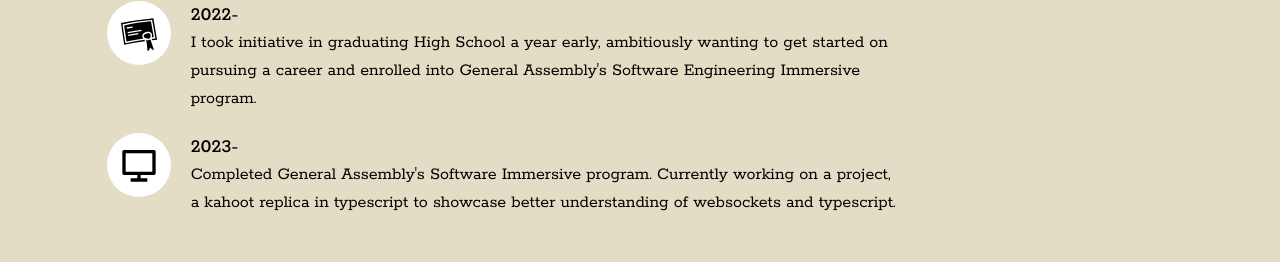
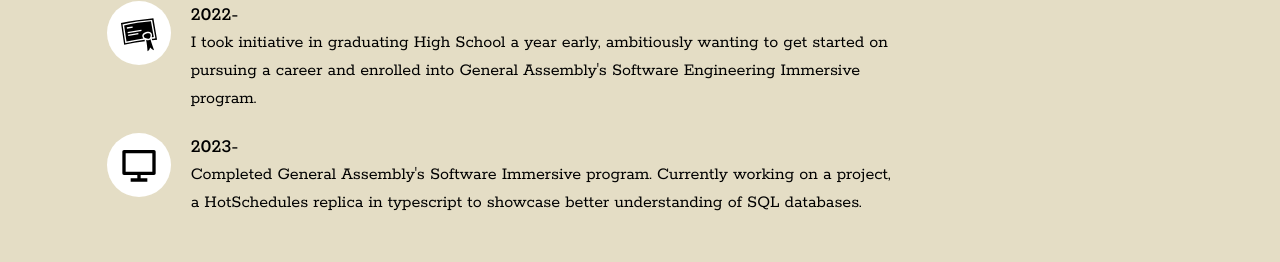
Before and after one commit to robertoooc/Roberto-Contreras-portfolio, a Next.js app: page / in a window 1280 px wide. Shown: the part 963-1225 px from the top of the page. Built offline with nearby package versions, Linux system fonts and the light colour scheme.

Commit message:
updated resume

```diff
--- a/constants/constants.js
+++ b/constants/constants.js
@@ -64,7 +64,7 @@ export const timeline=[
         icon: <GiDiploma size={40}/>
     },{
         year: 2023,
-        text: "Completed General Assembly's Software Immersive program. Currently working on a project, a kahoot replica in typescript to showcase better understanding of websockets and typescript.",
+        text: "Completed General Assembly's Software Immersive program. Currently working on a project, a HotSchedules replica in typescript to showcase better understanding of SQL databases.",
         icon: <RiComputerLine size={40}/>
     }
 ]
```
Also changed, not shown: 1 other file (tests, documents, lock files or other folders).
